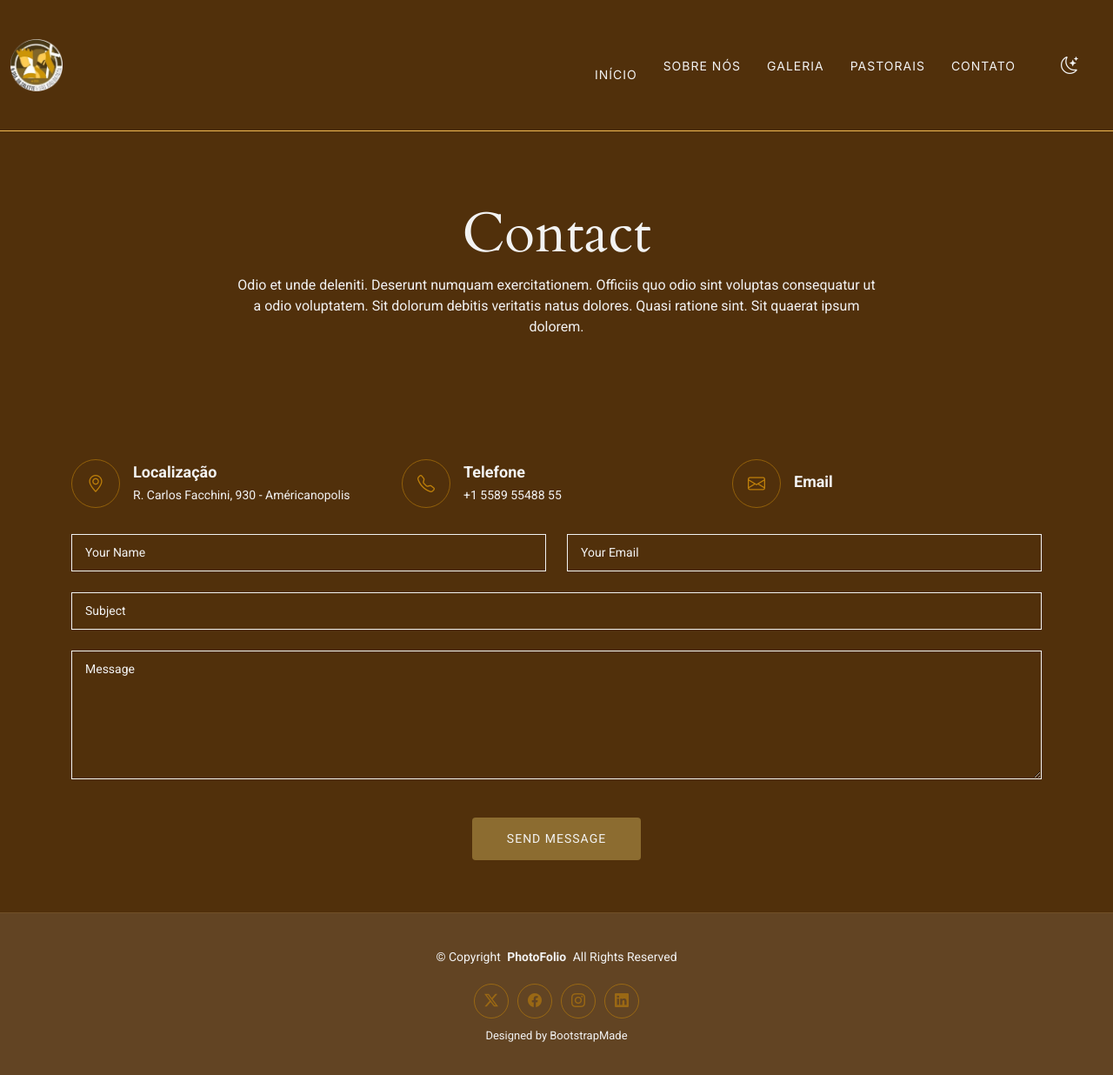
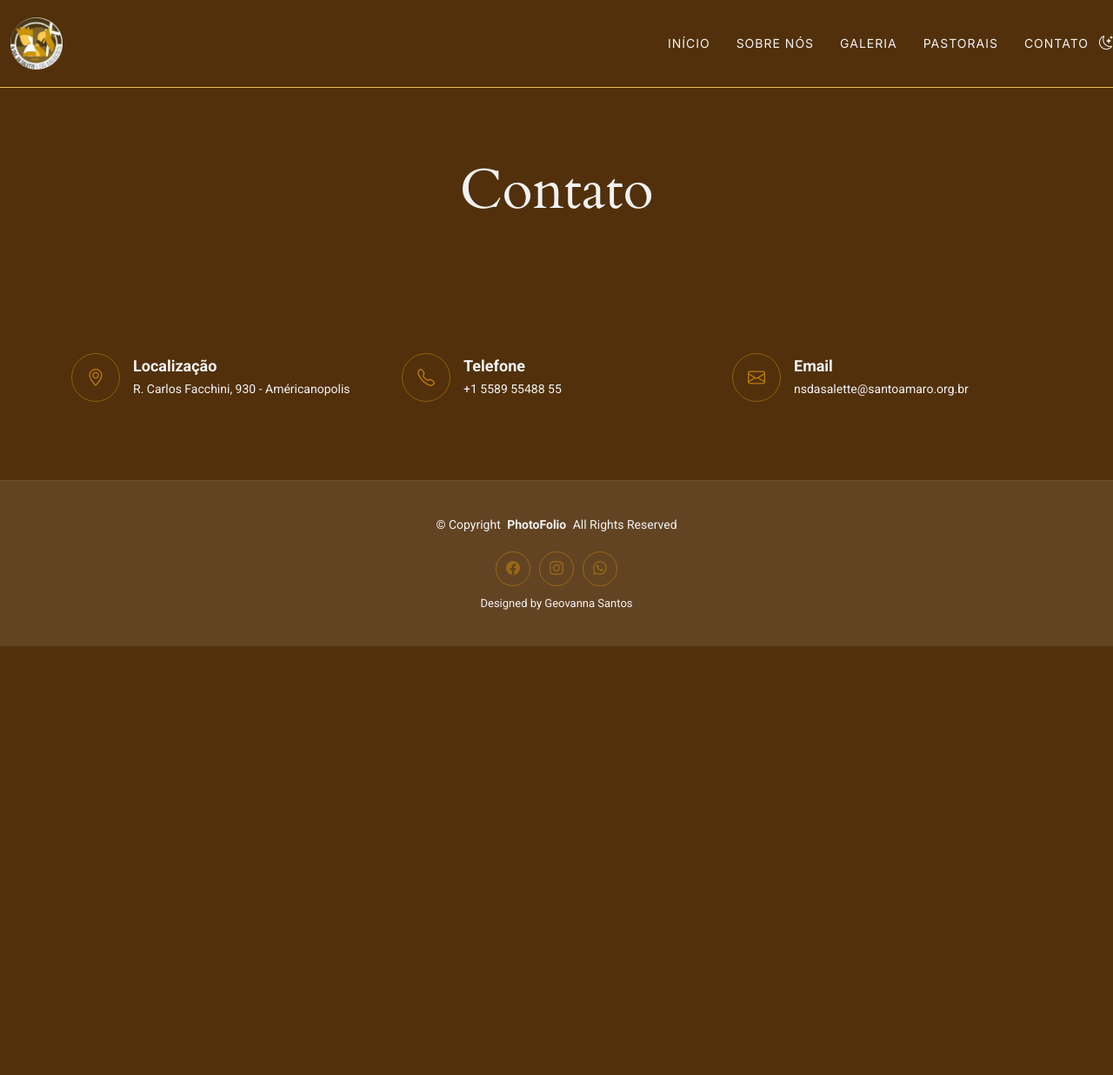
Before and after one commit to geovannasantosp/salette, a plain HTML site: page contact.html in a window 1280 px wide. Shown: the whole page at 87% size. After the commit the page ends 800 px from the top, so only its background shows below. Drawn offline with Linux system fonts and the light colour scheme.

Commit message:
update home

```diff
--- a/contact.html
+++ b/contact.html
@@ -30,18 +30,18 @@
 
 </head>
 
-<body class="about-page">
+<body class="contact-page">
 
   <header id="header" class="header d-flex align-items-center sticky-top">
     <div class="container-fluid position-relative d-flex align-items-center justify-content-between">
 
-      <a href="index.html" class="logo d-flex align-items-center me-auto me-xl-0">
+      <a href="contact.html" class="logo d-flex align-items-center me-auto me-xl-0">
       <img src="assets/img/logo.png" alt="">
       </a>
 
       <nav id="navmenu" class="navmenu">
         <ul>
-          <li><a href="index.html"><br>Início</a></li>
+          <li><a href="index.html">Início</a></li>
           <li><a href="about.html">Sobre nós</a></li>
           <li><a href="gallery.html">Galeria</a></li>
           <li><a href="services.html">Pastorais</a></li>
@@ -51,7 +51,8 @@
       </nav>
     </div>
 
-    <i id="toggle-theme" class="bi bi-moon-stars" style="font-size: 20px; cursor: pointer; padding: 40px;"></i>
+    <i id="toggle-theme" class="bi bi-moon-stars"></i>
+
   </header>
 
   <main class="main">
@@ -62,8 +63,8 @@
         <div class="container">
           <div class="row d-flex justify-content-center text-center">
             <div class="col-lg-8">
-              <h1>Contact</h1>
-              <p class="mb-0">Odio et unde deleniti. Deserunt numquam exercitationem. Officiis quo odio sint voluptas consequatur ut a odio voluptatem. Sit dolorum debitis veritatis natus dolores. Quasi ratione sint. Sit quaerat ipsum dolorem.</p>
+              <h1>Contato</h1>
+              <p class="mb-0"></p>
             </div>
           </div>
         </div>
@@ -104,7 +105,7 @@
                 <i class="bi bi-envelope flex-shrink-0"></i>
                 <div>
                   <h3>Email</h3>
-                  <p></p>
+                  <p>nsdasalette@santoamaro.org.br
                 </div>
               </div>
             </div><!-- End Info Item -->
@@ -112,35 +113,7 @@
           </div>
         </div>
 
-        <form action="forms/contact.php" method="post" class="php-email-form" data-aos="fade-up" data-aos-delay="300">
-          <div class="row gy-4">
 
-            <div class="col-md-6">
-              <input type="text" name="name" class="form-control" placeholder="Your Name" required="">
-            </div>
-
-            <div class="col-md-6 ">
-              <input type="email" class="form-control" name="email" placeholder="Your Email" required="">
-            </div>
-
-            <div class="col-md-12">
-              <input type="text" class="form-control" name="subject" placeholder="Subject" required="">
-            </div>
-
-            <div class="col-md-12">
-              <textarea class="form-control" name="message" rows="6" placeholder="Message" required=""></textarea>
-            </div>
-
-            <div class="col-md-12 text-center">
-              <div class="loading">Loading</div>
-              <div class="error-message"></div>
-              <div class="sent-message">Your message has been sent. Thank you!</div>
-
-              <button type="submit">Send Message</button>
-            </div>
-
-          </div>
-        </form><!-- End Contact Form -->
 
       </div>
 
@@ -155,17 +128,13 @@
         <p>© <span>Copyright</span> <strong class="px-1 sitename">PhotoFolio</strong> <span>All Rights Reserved</span></p>
       </div>
       <div class="social-links d-flex justify-content-center">
-        <a href=""><i class="bi bi-twitter-x"></i></a>
         <a href=""><i class="bi bi-facebook"></i></a>
         <a href=""><i class="bi bi-instagram"></i></a>
-        <a href=""><i class="bi bi-linkedin"></i></a>
+        <a href=""><i class="bi bi-whatsapp"></i></a>
       </div>
       <div class="credits">
-        <!-- All the links in the footer should remain intact. -->
-        <!-- You can delete the links only if you've purchased the pro version. -->
-        <!-- Licensing information: https://bootstrapmade.com/license/ -->
-        <!-- Purchase the pro version with working PHP/AJAX contact form: [buy-url] -->
-        Designed by <a href="https://bootstrapmade.com/">BootstrapMade</a>
+
+        Designed by <a href="https://bootstrapmade.com/">Geovanna Santos</a>
       </div>
     </div>
 
```
Also changed, not shown: about.html (+19 -31 lines), index.html (+7 -10 lines).
